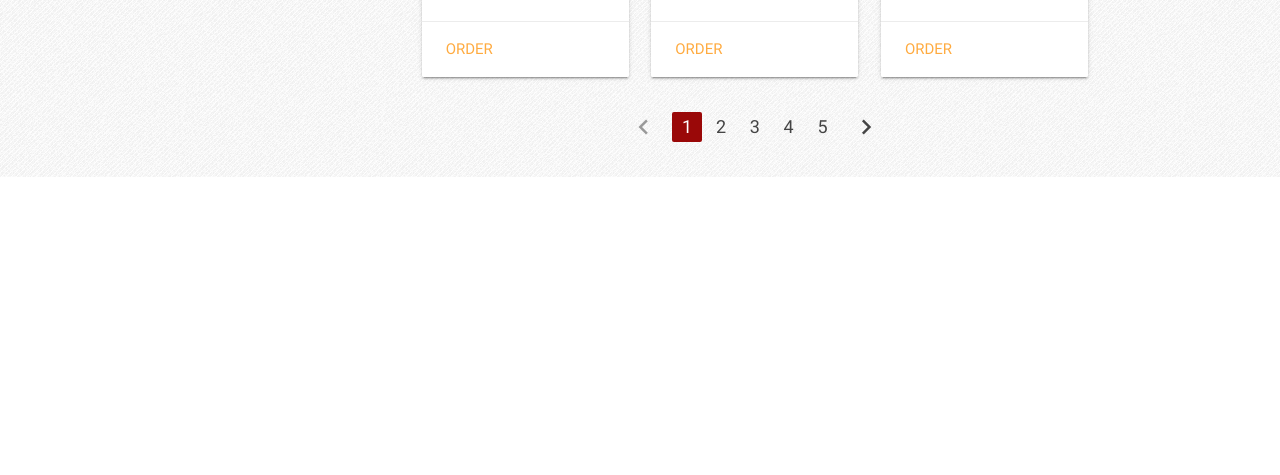
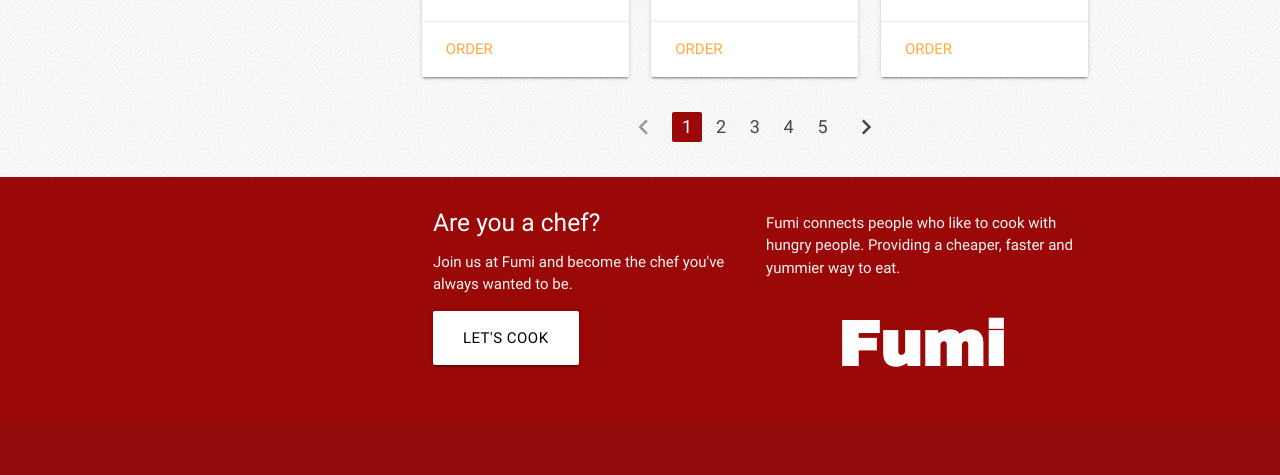
Before and after one commit to arcticbarra/fumi, a plain HTML site: page main.html in a window 1280 px wide. Shown: the part 1010-1485 px from the top of the page. Before the commit the page ends 1187 px from the top, so only its background shows below. Drawn offline with nearby package versions, Linux system fonts and the light colour scheme.

Commit message:
Added footer

```diff
--- a/css/chefs.css
+++ b/css/chefs.css
@@ -4,7 +4,6 @@ nav {
 
 nav .brand-logo.center {
   font-family: "Archivo Black";
-  padding-left: 200px;
 }
 
 h1 {
@@ -21,6 +20,25 @@ h1 {
   background-color: rgba(154, 8, 8, 1);
 }
 
+#logo {
+  color: white;
+  font-family: "Archivo Black";
+}
+
 body {
   background-image: url("../img/bg2.png");
 }
+
+footer.page-footer{
+  background-color: rgba(154, 8, 8, 1);
+}
+
+.btn-large {
+  background: white;
+  color: black;
+}
+
+.btn-large:hover {
+  color: white;
+  background-color: rgb(241, 156, 55);
+}
--- a/main.html
+++ b/main.html
@@ -194,6 +194,28 @@
         </div>
       </div>
     </div>
+        <footer class="page-footer">
+          <div class="container">
+            <div class="row">
+              <div class="col l3 s12"></div>
+              <div class="col l9 s12">
+                <div class="col s6">
+                  <h5 class="white-text">Are you a chef?</h5>
+                  <p class="grey-text text-lighten-4">Join us at Fumi and become the chef you've always wanted to be. </p>
+                  <a class="waves-effect waves-light btn-large">Let's cook</a>
+                </div>
+                <div class="col s6">
+                  <p class="grey-text text-lighten-4">
+                    Fumi connects people who like to cook with hungry people. Providing a cheaper, faster and yummier way to eat.
+                  </p>
+                  <h1 id="logo">Fumi</h1>
+                </div>
+              </div>
+            </div>
+          </div>
+          <div class="footer-copyright">
+          </div>
+        </footer>
 
     <script src="https://code.jquery.com/jquery-3.1.1.min.js" integrity="sha256-hVVnYaiADRTO2PzUGmuLJr8BLUSjGIZsDYGmIJLv2b8=" crossorigin="anonymous"></script>
     <script src="https://cdnjs.cloudflare.com/ajax/libs/materialize/0.97.8/js/materialize.min.js"></script>
```
Also changed, not shown: index.html (+1 -1 lines), login.html (+1 -0 lines). Lines whose indentation alone changed are shown as unchanged.
